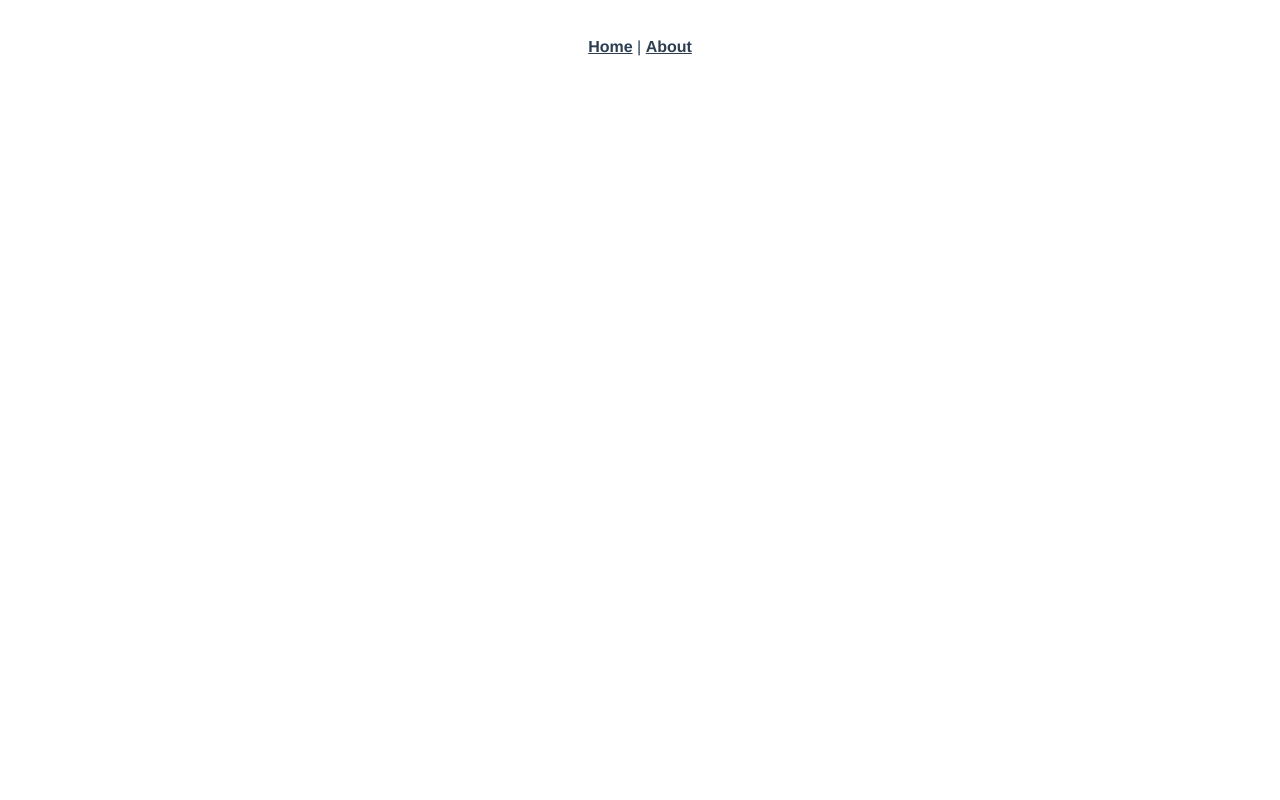
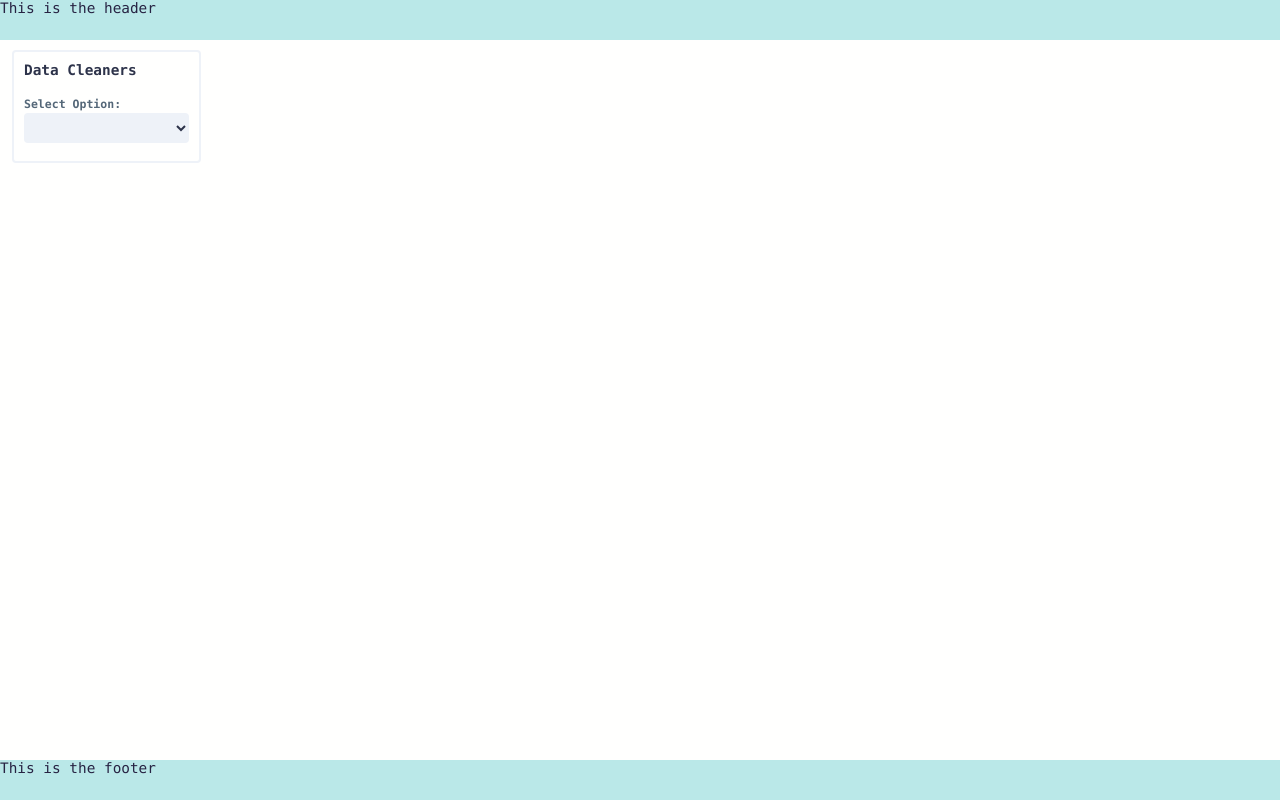
Before and after one commit to Visaal/data-cleaner, a Vue app: page /DataCleaner in a window 1280 px wide. Built offline with nearby package versions, Linux system fonts and the light colour scheme.

Commit message:
add main app view, styling, initial rule component

```diff
--- a/src/App.vue
+++ b/src/App.vue
@@ -1,32 +1,33 @@
 <template>
   <div id="app">
-    <div id="nav">
-      <router-link to="/">Home</router-link> |
-      <router-link to="/about">About</router-link>
-    </div>
-    <router-view/>
+    <!-- <router-link to="/DataCleaner">Data Cleaner</router-link>| -->
+    <!-- <router-link to="/about">About</router-link> -->
+    <router-view></router-view>
   </div>
 </template>
 
 <style>
-#app {
-  font-family: Avenir, Helvetica, Arial, sans-serif;
-  -webkit-font-smoothing: antialiased;
-  -moz-osx-font-smoothing: grayscale;
-  text-align: center;
-  color: #2c3e50;
+:root {
+  font-family: menlo;
+  font-size: 0.9rem;
+  font-style: normal;
+  --background: #fffffe;
+  --headline: #272343;
+  --paragraph: #2d334a;
+  --button: #ffd803;
+  --button-text: #272343;
+  --stroke: #272343;
+  --highlight: #ffd803;
+  --secondary: #e3f6f5;
+  --teritary: #bae8e8;
+  --field-grey: #eef2f8;
+  --field-label: #546778;
 }
 
-#nav {
-  padding: 30px;
-}
-
-#nav a {
-  font-weight: bold;
-  color: #2c3e50;
-}
-
-#nav a.router-link-exact-active {
-  color: #42b983;
+html,
+body,
+#app {
+  margin: 0px;
+  height: 100%;
 }
 </style>
--- /dev/null
+++ b/src/components/change-value.vue
@@ -0,0 +1,33 @@
+<template>
+  <div>
+    <fieldset>
+      <h4>Enter Details</h4>
+      <label>Your email:</label>
+      <input type="text" />
+
+      <label>Your email:</label>
+      <input type="text" />
+    </fieldset>
+    <fieldset>
+      <h4>Select Field</h4>
+      <label>Please Select:</label>
+      <select>
+        <option>China</option>
+        <option>U.S.</option>
+        <option>U.K.</option>
+        <option>Japan</option>
+      </select>
+
+      <label>Your email:</label>
+      <input type="text" />
+    </fieldset>
+  </div>
+</template>
+
+<script>
+export default {
+  name: "ChangeValue"
+};
+</script>
+
+<style scoped></style>
--- /dev/null
+++ b/src/components/rule-selector.vue
@@ -0,0 +1,43 @@
+<template>
+  <div class="test">
+    <fieldset>
+      <h4>Data Cleaners</h4>
+      <label for="rule_name">Select Option:</label>
+      <select v-model="rule_name">
+        <option value="ChangeValue">Change Value</option>
+      </select>
+    </fieldset>
+
+    <component v-bind:is="currentRule" class></component>
+
+    <div v-if="rule_name"></div>
+  </div>
+</template>
+
+<script>
+export default {
+  name: "RuleSelector",
+  components: {
+    ChangeValue: () => import("@/components/change-value.vue")
+  },
+  props: {
+    rule: {
+      type: String,
+      default: "THE DEFAULT STRING"
+    }
+  },
+  data() {
+    return {
+      rule_name: ""
+    };
+  },
+  computed: {
+    currentRule() {
+      return this.rule_name;
+    }
+  }
+};
+</script>
+
+<style>
+</style>
--- a/src/router/index.js
+++ b/src/router/index.js
@@ -1,29 +1,35 @@
-import Vue from 'vue'
-import VueRouter from 'vue-router'
-import Home from '../views/Home.vue'
+import Vue from "vue";
+import VueRouter from "vue-router";
+import Home from "../views/Home.vue";
+import DataCleaner from "../views/DataCleaner.vue";
 
-Vue.use(VueRouter)
+Vue.use(VueRouter);
 
-  const routes = [
+const routes = [
   {
-    path: '/',
-    name: 'Home',
-    component: Home
+    path: "/",
+    name: "Home",
+    component: Home,
   },
   {
-    path: '/about',
-    name: 'About',
+    path: "/DataCleaner",
+    component: DataCleaner,
+  },
+  {
+    path: "/about",
+    name: "About",
     // route level code-splitting
     // this generates a separate chunk (about.[hash].js) for this route
     // which is lazy-loaded when the route is visited.
-    component: () => import(/* webpackChunkName: "about" */ '../views/About.vue')
-  }
-]
+    component: () =>
+      import(/* webpackChunkName: "about" */ "../views/About.vue"),
+  },
+];
 
 const router = new VueRouter({
-  mode: 'history',
+  mode: "history",
   base: process.env.BASE_URL,
-  routes
-})
+  routes,
+});
 
-export default router
+export default router;
--- /dev/null
+++ b/src/views/DataCleaner.vue
@@ -0,0 +1,108 @@
+<template>
+  <div class="container">
+    <div class="header">This is the header</div>
+
+    <div class="side-panel">
+      <RuleSelector />
+    </div>
+
+    <div class="content"></div>
+
+    <div class="footer">This is the footer</div>
+  </div>
+</template>
+
+<script>
+// @ is an alias to /src
+import RuleSelector from "@/components/rule-selector.vue";
+
+export default {
+  name: "DataCleaner",
+  components: {
+    RuleSelector
+  }
+};
+</script>
+
+<style>
+.container {
+  height: 100%;
+  display: grid;
+  grid-gap: 0px;
+  grid-template-columns: repeat(12, 1fr);
+  grid-template-rows: 40px auto 40px;
+  background-color: var(--background);
+}
+
+.header {
+  color: var(--headline);
+  grid-column: 1 / -1;
+  background-color: var(--teritary);
+}
+
+.side-panel {
+  grid-column: 1 / 3;
+  color: var(--paragraph);
+  margin: 10px;
+}
+
+.content {
+  grid-column: 3 / -1;
+}
+
+.footer {
+  color: var(--headline);
+  grid-column: 1 / -1;
+  background-color: var(--teritary);
+}
+
+input[type="text"],
+select {
+  display: inline-block;
+  font-family: menlo;
+  height: 30px;
+  line-height: 30px;
+  color: var(--paragraph);
+  background-color: var(--field-grey);
+  border: none;
+  font-size: 0.9rem;
+  padding-left: 10px;
+  padding-right: 10px;
+  padding-top: 0px;
+  padding-bottom: 0px;
+  box-sizing: border-box;
+  vertical-align: top;
+  outline: 0;
+  border-radius: 4px;
+  width: 100%;
+  margin-bottom: 8px;
+}
+input:focus {
+  outline: none;
+}
+
+label {
+  /* padding-top: 8px; */
+  display: inline-block;
+  /* min-height: 34px;
+  line-height: 34px; */
+  font-size: 0.8rem;
+  color: var(--field-label);
+  font-weight: 600;
+  padding-right: 10px;
+  padding-left: 0;
+  vertical-align: top;
+}
+
+fieldset {
+  display: block;
+  padding: 10px;
+  border: 2px solid var(--field-grey);
+  border-radius: 4px;
+  margin-bottom: 10px;
+}
+
+h4 {
+  margin-top: 0px;
+}
+</style>
--- a/src/views/Home.vue
+++ b/src/views/Home.vue
@@ -1,18 +1,14 @@
 <template>
-  <div class="home">
-    <img alt="Vue logo" src="../assets/logo.png">
-    <HelloWorld msg="Welcome to Your Vue.js App"/>
+  <div>
+    <router-link to="/DataCleaner">Data Cleaner</router-link>
   </div>
 </template>
 
 <script>
-// @ is an alias to /src
-import HelloWorld from '@/components/HelloWorld.vue'
+export default {
+  name: "Home"
+};
+</script>
 
-export default {
-  name: 'Home',
-  components: {
-    HelloWorld
-  }
-}
-</script>
+<style>
+</style>
```
